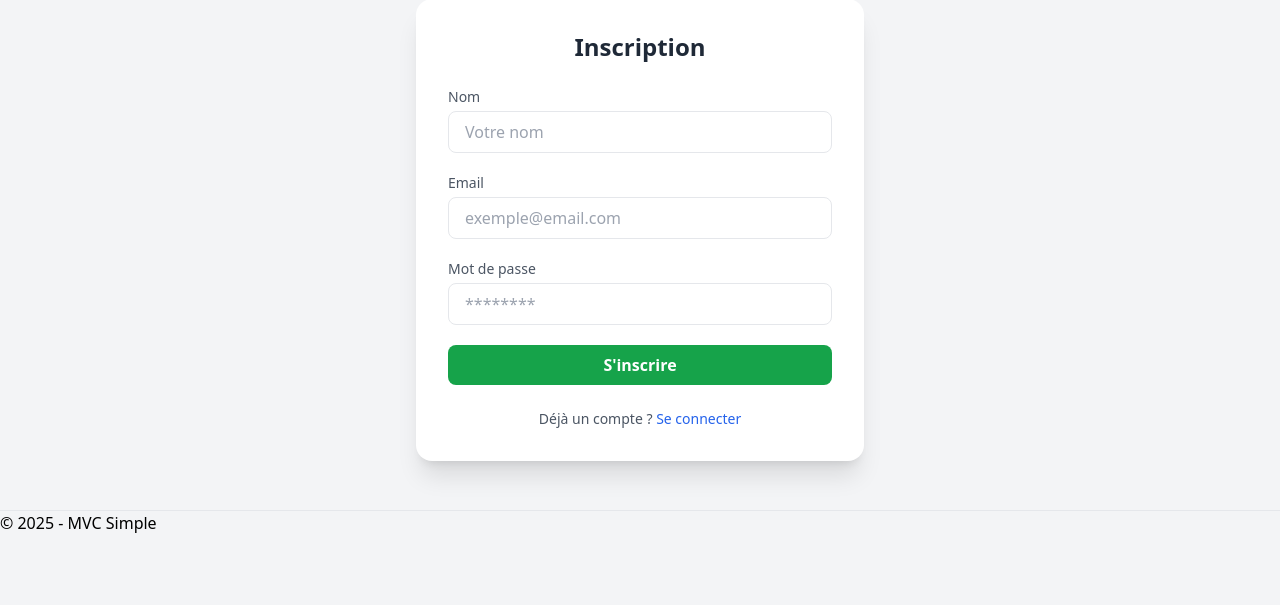
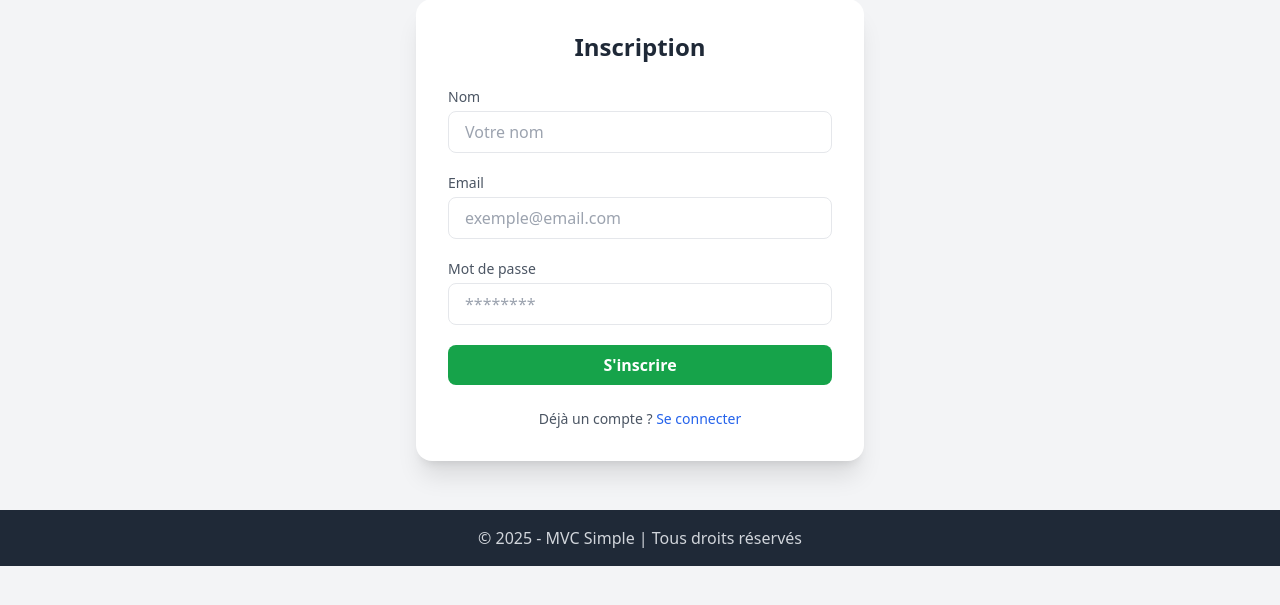
Before and after one commit to AZIZABADA10/Simple_design_pattern_mvc, a PHP site: page /auth/register.php in a window 1280 px wide. Shown: the part 134-739 px from the top of the page. Run offline with PHP 8.4, Linux system fonts and the light colour scheme; some libraries are stand-ins or nearby versions.

Commit message:
style(layout): améliorer le footer avec un design moderne

```diff
--- a/app/views/layout/footer.php
+++ b/app/views/layout/footer.php
@@ -1,6 +1,6 @@
-<hr>
-<footer>
-    <p>&copy; 2025 - MVC Simple</p>
+<footer class="bg-gray-800 text-gray-300 py-4 text-center">
+    <p>&copy; 2025 - MVC Simple | Tous droits réservés</p>
 </footer>
+
 </body>
 </html>
```
